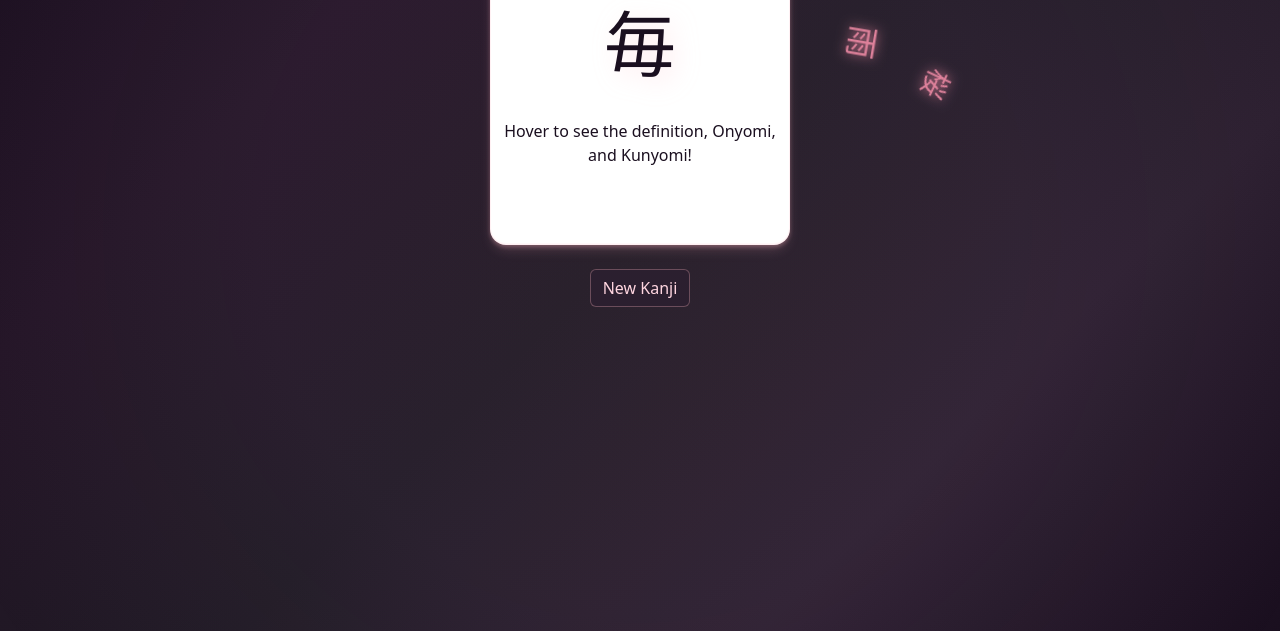
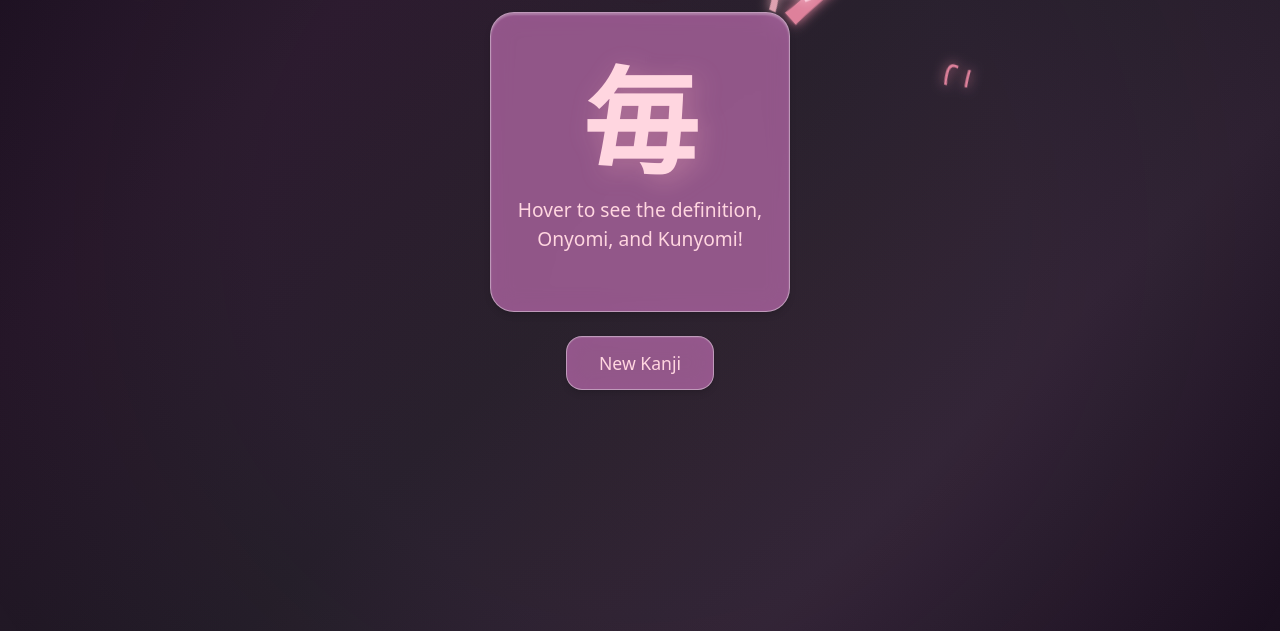
Before and after one commit to robinallenaz/Random-Kanji-Generator, a plain HTML site: page index.html in a window 1280 px wide. Shown: the part 169-800 px from the top of the page. Drawn offline with nearby package versions, Linux system fonts and the light colour scheme; a web font is replaced by a local one.

Commit message:
Fixed card styling so back and front match, experimented with other styling

```diff
--- a/matrix.js
+++ b/matrix.js
@@ -1,6 +1,17 @@
 document.addEventListener('DOMContentLoaded', () => {
     const matrix = document.getElementById('matrix');
-    const characters = '桜花風月星雨雪空';
+
+    // Mixed character set with kanji, hiragana, and katakana
+    const characters = [
+        // Kanji (reduced set)
+        '桜', '花', '風', '空',
+        // Hiragana
+        'あ', 'い', 'う', 'え', 'お',
+        'さ', 'き', 'く', 'け', 'こ',
+        // Katakana
+        'ア', 'イ', 'ウ', 'エ', 'オ',
+        'サ', 'シ', 'ス', 'セ', 'ソ'
+    ].join('');
 
     const colors = [
         '#ffd6e0', // soft pink
@@ -9,34 +20,50 @@ document.addEventListener('DOMContentLoaded', () => {
         '#dda0dd', // plum
     ];
 
+    function getRandomSize() {
+        // Create a distribution favoring smaller sizes but allowing for occasional large ones
+        const rand = Math.random();
+        if (rand < 0.6) { // 60% small
+            return Math.random() * 30 + 12; // 12-42px
+        } else if (rand < 0.85) { // 25% medium
+            return Math.random() * 50 + 42; // 42-92px
+        } else { // 15% large
+            return Math.random() * 208 + 92; // 92-300px
+        }
+    }
+
     function createCharacter(initialCreation = false) {
         const character = document.createElement('div');
         character.className = 'character';
 
-        // Distribute initial characters across the screen width and height
+        // Wider distribution across the screen
         if (initialCreation) {
-            character.style.left = `${(Math.random() * 80) + 10}vw`;
-            character.style.top = `${(Math.random() * 50)}vh`;
+            character.style.left = `${(Math.random() * 95)}vw`;
+            character.style.top = `${(Math.random() * 70)}vh`;
             character.style.animation = `
-                fall ${15 + Math.random() * 5}s linear infinite,
-                drift ${8 + Math.random() * 4}s ease-in-out infinite alternate,
-                spin ${12 + Math.random() * 4}s linear infinite
+                fall ${15 + Math.random() * 8}s linear infinite,
+                drift ${8 + Math.random() * 6}s ease-in-out infinite alternate,
+                spin ${12 + Math.random() * 6}s linear infinite
             `;
         } else {
-            character.style.left = `${(Math.random() * 80) + 10}vw`;
+            character.style.left = `${(Math.random() * 95)}vw`;
         }
 
-        // Wind drift effect with varied distances
-        const driftAmount = Math.random() * 100 + 50; // 50-150px drift
+        // More varied drift distances based on size
+        const size = getRandomSize();
+        const driftAmount = (Math.random() * 200 + 100) * (size / 50); // Larger characters drift more
         character.style.setProperty('--drift-left', `${-driftAmount}px`);
         character.style.setProperty('--drift-right', `${driftAmount}px`);
 
-        // Randomize sizes slightly
-        character.style.fontSize = `${Math.random() * 20 + 15}px`;
+        // Apply size and style
+        character.style.fontSize = `${size}px`;
         character.style.color = colors[Math.floor(Math.random() * colors.length)];
         character.textContent = characters[Math.floor(Math.random() * characters.length)];
 
-        // Cleanup
+        // Adjust opacity based on size
+        const opacity = size > 100 ? 0.3 : size > 50 ? 0.5 : 0.85;
+        character.style.opacity = opacity;
+
         character.addEventListener('animationend', () => {
             character.remove();
         });
@@ -44,16 +71,16 @@ document.addEventListener('DOMContentLoaded', () => {
         matrix.appendChild(character);
     }
 
-    // Create initial set of characters with better distribution
-    for (let i = 0; i < 8; i++) {
-        setTimeout(() => createCharacter(true), i * 800);
+    // Initial characters (increased from 4 to 6)
+    for (let i = 0; i < 6; i++) {
+        setTimeout(() => createCharacter(true), i * 1000);
     }
 
-    // Continue creating characters at a varied rate
-    let nextSpawnTime = 1200;
+    // Faster spawn rate for new characters
+    let nextSpawnTime = 1500;
     function spawnCharacter() {
         createCharacter(false);
-        nextSpawnTime = 1000 + Math.random() * 500;
+        nextSpawnTime = 1200 + Math.random() * 800; // 1.2-2 seconds between spawns
         setTimeout(spawnCharacter, nextSpawnTime);
     }
 
--- a/styles/index.css
+++ b/styles/index.css
@@ -28,9 +28,16 @@ label {
 }
 
 h1 {
-  padding-top: 0px;
-  padding-bottom: 0px;
-  color: #ffd6e0;  /* Soft pink */
+  color: #ffd6e0;
+  text-shadow:
+      0 0 10px rgba(255, 137, 237, 0.8),
+      0 0 20px rgba(255, 137, 237, 0.5),
+      0 2px 4px rgba(0, 0, 0, 0.3);
+  font-size: 3.5rem;
+  font-weight: 600;
+  margin-bottom: 2rem;
+  letter-spacing: 2px;
+  text-align: center;
 }
 
 h2 {
@@ -61,43 +68,60 @@ h2 {
   transform: rotateY(180deg);
 }
 
-.flip-card-front,
-.flip-card-back {
-  box-shadow: 0 8px 14px 0 rgba(255, 182, 193, 0.3);  /* Light pink shadow */
+.flip-card-front, .flip-card-back {
     position: absolute;
-  display: flex;
-  flex-direction: column;
-  justify-content: center;
     width: 100%;
     height: 100%;
     -webkit-backface-visibility: hidden;
     backface-visibility: hidden;
-  border-radius: 1rem;
-  background: #ffffff;  /* White background */
-  border: 1px solid rgba(255, 182, 193, 0.2);  /* Subtle pink border */
-  color: #1a0f1f;  /* Dark purple text for contrast */
-}
+    border-radius: 1.5rem;
 
-.flip-card-front {
+    background: rgba(255, 137, 237, 0.5);
+    backdrop-filter: blur(12px) saturate(0%);
+    -webkit-backdrop-filter: blur(12px) saturate(180%);
+    border: 1px solid rgba(255, 255, 255, 0.4);
+    display: flex;
+    flex-direction: column;
+    justify-content: center;
+    align-items: center;
+    gap: 10px;
+    padding: 20px;
     box-shadow:
-      rgba(255, 182, 193, 0.3) 0px 2px 4px,
-      rgba(255, 182, 193, 0.2) 0px 7px 13px -3px,
-      rgba(255, 182, 193, 0.1) 0px -1px 0px inset;
+        0 4px 6px rgba(0, 0, 0, 0.1),
+        0 1px 3px rgba(0, 0, 0, 0.08),
+        inset 0 2px 2px rgba(255, 255, 255, 0.25);
 }
 
 .flip-card-back {
-  box-shadow:
-      rgba(255, 182, 193, 0.3) 0px 2px 4px,
-      rgba(255, 182, 193, 0.2) 0px 7px 13px -3px,
-      rgba(255, 182, 193, 0.1) 0px -1px 0px inset;
     transform: rotateY(180deg);
 }
 
+.flip-card-front:hover {
+    background: rgba(255, 137, 237, 0.9);
+    border-color: white;
+    box-shadow:
+        0 6px 8px rgba(0, 0, 0, 0.15),
+        0 2px 4px rgba(0, 0, 0, 0.12),
+        inset 0 2px 2px rgba(255, 255, 255, 0.2);
+}
+
+.flip-card-front *, .flip-card-back * {
+    color: #ffd6e0 !important;
+    opacity: 1 !important;
+}
+
 .flip-card-front h2,
-.flip-card-back h2,
+.flip-card-back h2 {
+  font-size: 6rem;
+  margin: 0;
+  font-weight: bold;
+}
+
 .flip-card-front p,
 .flip-card-back p {
-  color: #1a0f1f;  /* Dark purple text */
+  font-size: 1.2rem;
+  margin: 0.5rem 0;
+  font-weight: 500;
 }
 
 .animated_object {
@@ -209,20 +233,41 @@ h2 {
   }
 }
 
-/* Update button styles to match theme */
+/* Button with glassmorphism */
 .btn-primary {
-  background-color: #2b1f2f;  /* Deep purple */
-  border-color: rgba(255, 182, 193, 0.3);  /* Light pink border */
-  color: #ffd6e0;  /* Soft pink */
+  background: rgba(255, 137, 237, 0.5);
+  backdrop-filter: blur(12px) saturate(0%);
+  -webkit-backdrop-filter: blur(12px) saturate(180%);
+  border: 1px solid rgba(255, 255, 255, 0.4);
+  color: #ffd6e0;
+  padding: 0.8rem 2rem;
+  font-size: 1.1rem;
+  border-radius: 1rem;
+  cursor: pointer;
   transition: all 0.3s ease;
+  box-shadow:
+      0 4px 6px rgba(0, 0, 0, 0.1),
+      0 1px 3px rgba(0, 0, 0, 0.08),
+      inset 0 1px 1px rgba(255, 255, 255, 0.1);
 }
 
 .btn-primary:hover {
-  background-color: #231526;  /* Dark mauve */
-  border-color: rgba(255, 182, 193, 0.5);  /* Slightly more visible pink border */
-  color: #ffb7c5;  /* Light pink */
+  background: rgba(255, 137, 237, 0.9);
   transform: translateY(-2px);
-  box-shadow: 0 5px 15px rgba(255, 182, 193, 0.2);
+  box-shadow:
+      0 6px 8px rgba(0, 0, 0, 0.15),
+      0 2px 4px rgba(0, 0, 0, 0.12),
+      inset 0 2px 2px rgba(255, 255, 255, 0.2);
+  color: #fff;
+  border-color: white;
+}
+
+.btn-primary:active {
+  transform: translateY(1px);
+  box-shadow:
+      0 2px 4px rgba(0, 0, 0, 0.1),
+      0 1px 2px rgba(0, 0, 0, 0.08),
+      inset 0 1px 1px rgba(255, 255, 255, 0.1);
 }
 
 * {
```
Lines whose indentation alone changed are shown as unchanged.
